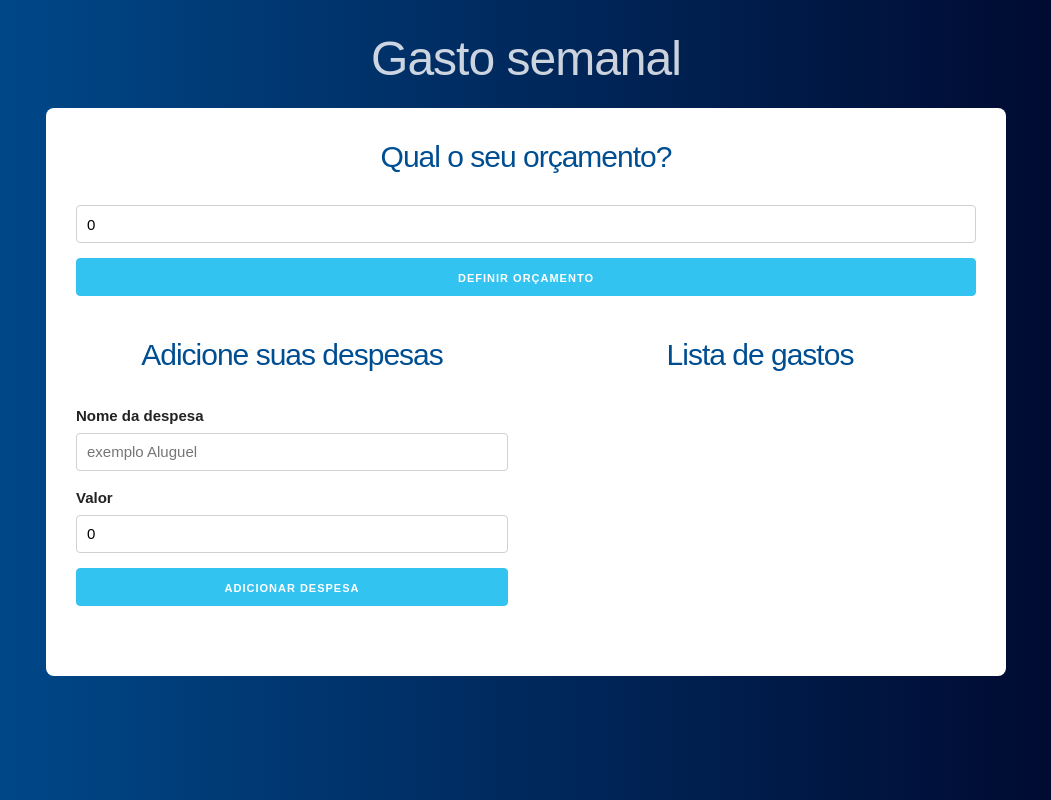
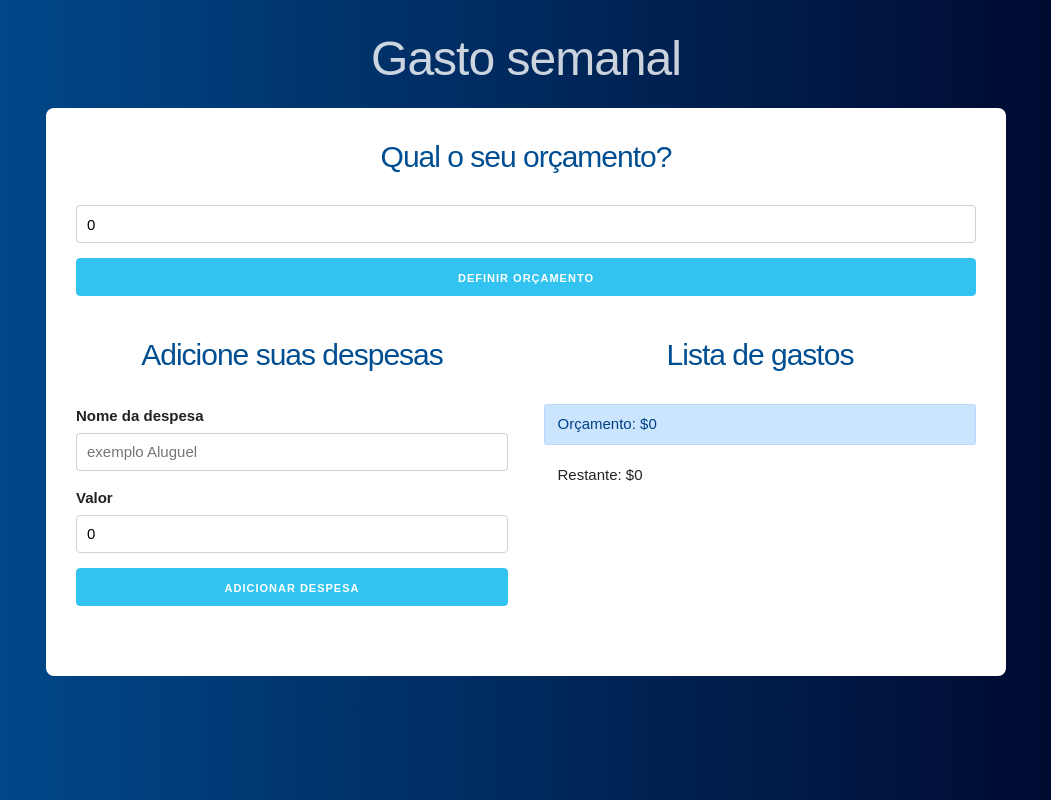
Before and after one commit to EdsonLuiz/or-amento-react, a React (Create React App) app: page / in a window 1280 px wide. Shown: the whole page, without its empty margins (114-1165 px from the left). Built offline with nearby package versions, Linux system fonts and the light colour scheme.

Commit message:
Adicionar Controle de orçamento

```diff
--- a/src/App.js
+++ b/src/App.js
@@ -2,6 +2,7 @@ import React, { useState } from "react";
 import { Pergunta } from "./components/Pergunta";
 import { Formulario } from "./components/Formulario";
 import { Gastos } from "./components/Gastos";
+import { ControleOrcamento } from "./components/ControleOrcamento";
 
 function App() {
   const [orcamentoState, setOrcamentoState] = useState(0);
@@ -32,6 +33,10 @@ function App() {
             </div>
             <div className="one-half column">
               <Gastos despesasState={despesasState} />
+              <ControleOrcamento
+                orcamentoState={orcamentoState}
+                diferencaState={diferencaState}
+              />
             </div>
           </div>
         </div>
--- /dev/null
+++ b/src/components/ControleOrcamento/index.js
@@ -0,0 +1,11 @@
+import React from "react";
+
+export const ControleOrcamento = (props) => {
+  const { orcamentoState, diferencaState } = props;
+  return (
+    <>
+      <div className="alert alert-primary">Orçamento: ${orcamentoState}</div>
+      <div className="alert">Restante: ${diferencaState}</div>
+    </>
+  );
+};
```
